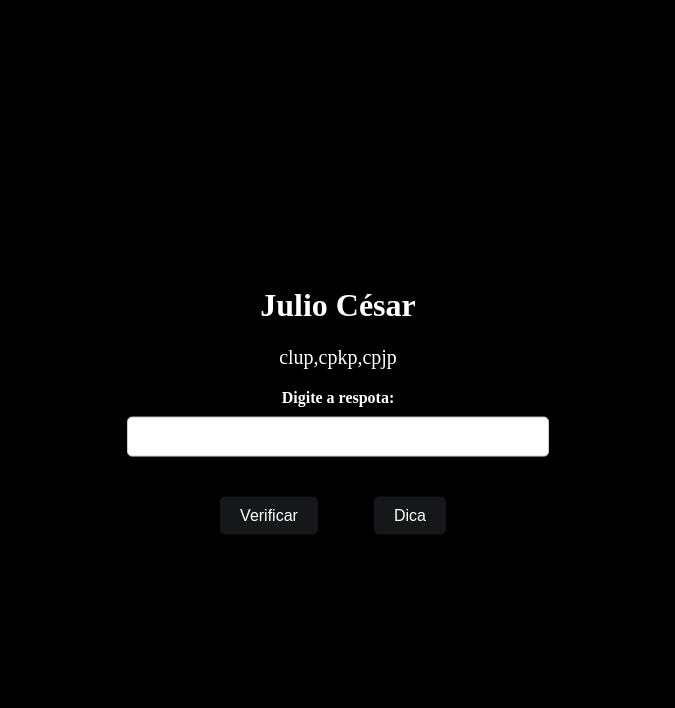
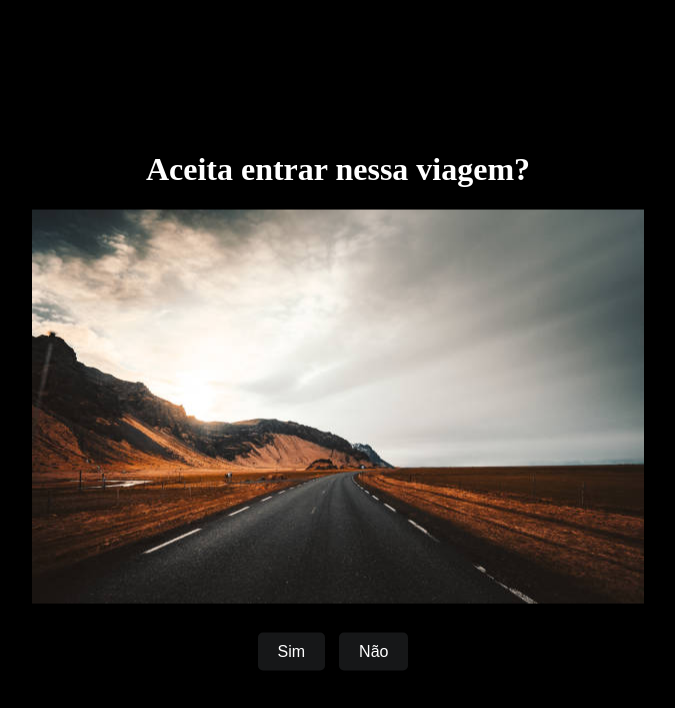
Before and after one commit to ghostzinhapotato/site-enigamas, a plain HTML site: page index.html in a window 1280 px wide. Shown: the whole page, without its empty margins (302-977 px from the left). Drawn offline with Linux system fonts and the light colour scheme.

Commit message:
index.html

```diff
--- a/index.html
+++ b/index.html
@@ -3,66 +3,25 @@
 <head>
     <meta charset="UTF-8">
     <meta name="viewport" content="width=device-width, initial-scale=1.0">
-            <title>Fase 1</title>
+    <title>Seja bem vindo</title>
     <link rel="stylesheet" type="text/css" href="estilo.css">
-
-            <script>
-        // Desabilita a funcionalidade de voltar do navegador
-        history.pushState(null, null, document.html);
-        window.addEventListener('popstate', function () {
-            history.pushState(null, null, document.html);
-        });
-            function validarResposta(event) {
-    if (event.key === "Enter") {
-        verificarResposta();
-    }
-}
-                function verificarResposta() {
-
-                    var r1 = document.getElementById("resposta").value;
-
-                    if (r1.toLowerCase() === "veni vidi vici") {
-                        window.location.href = "Fase2.html";
-                    }
-                    else {
-                        alert("Resposta incorreta. Tente novamente.");
-                    }
-
-                }
-
-                function mostrarAviso() {
-                    var caixaAviso = document.getElementById("caixa-aviso");
-                    caixaAviso.style.display = "block";
-                }
-
-                function fecharAviso() {
-                    var caixaAviso = document.getElementById("caixa-aviso");
-                    caixaAviso.style.display = "none";
-                }
-
-            </script>
-        </head>
 
     <body class="body">
         <div class="fundotodo">
+            <h1>Aceita entrar nessa viagem?</h1>
+            <img src="img/inicio.jpg">
+            <button onclick="redirecionarParaPagina('sim')">Sim</button>
+            <button onclick="redirecionarParaPagina('nao')">Não</button>
 
-                <h1>Julio César</h1>
-                <p>clup,cpkp,cpjp</p>
-                <label for="resposta">Digite a respota:</label>
-                <input type="text" id="resposta" onkeypress="validarResposta(event)">
-
-                <div class="caixa-botao">
-                    <button class="botao-verificar" onclick="verificarResposta()">Verificar</button>
-                    <button class="botao-dica" onclick="mostrarAviso()">Dica</button>
-                </div>
-
-
-
-           </div>
-           <div class="caixa-aviso" id="caixa-aviso">
-            <span class="fechar" id="fechar-aviso" onclick="fecharAviso()">&times;</span>
-            <p>G-7=A</p>
-        </div>
-
+    <script>
+        function redirecionarParaPagina(resposta) {
+            if (resposta === 'sim') {
+                window.location.href = 'Fase1.html'; // Redireciona para a página "pagina_sim.html"
+            } else if (resposta === 'nao') {
+                window.location.href = 'Tristeza.html'; // Redireciona para a página "pagina_nao.html"
+            }
+        }
+    </script>
     </body>
+</head>
 </html>
```
Lines whose indentation alone changed are shown as unchanged.
